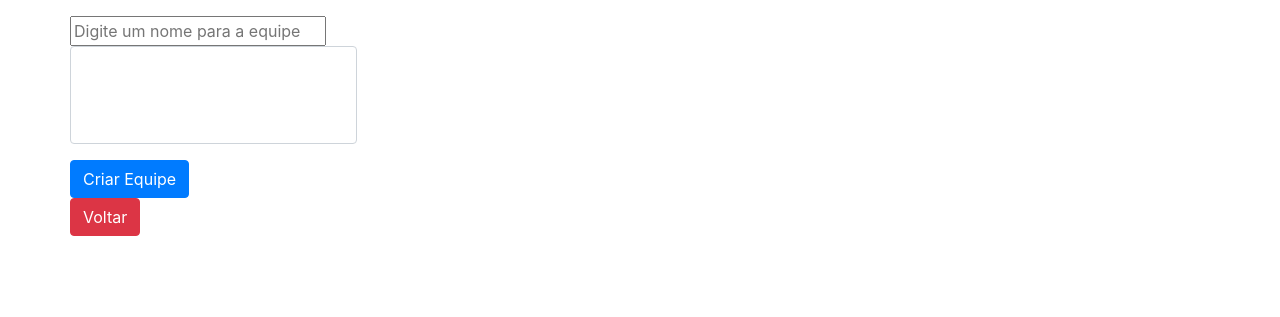
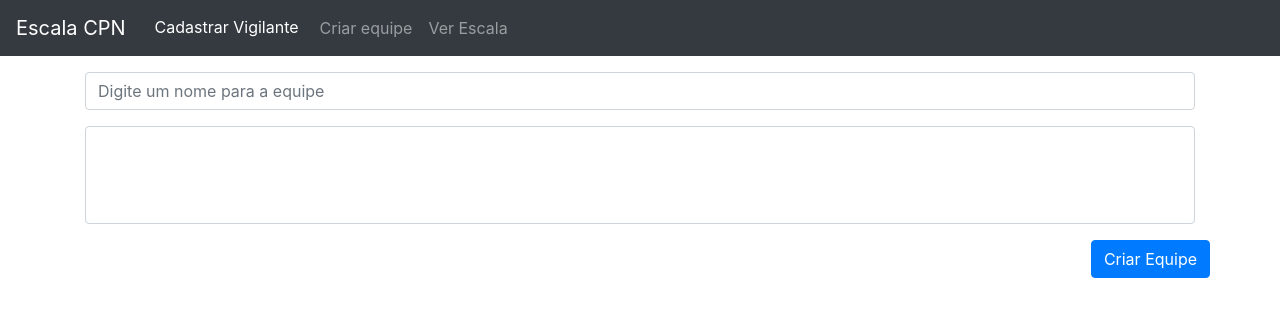
Before and after one commit to GuiRufino/cps-teste, a PHP site: page /views/cadastro/equipe.php in a window 1280 px wide. Shown: the top 317 px of the page. Run offline with PHP 8.4, Linux system fonts and the light colour scheme; lists and menus that the app fills with data are empty.

Commit message:
escala introduzida

```diff
--- a/Models/Equipe.php
+++ b/Models/Equipe.php
@@ -20,6 +20,7 @@ class Equipe{
         if (!$query) {
             error_log($this->db->error . PHP_EOL);
             return false;
+            exit;
         }
 
         return true;
@@ -28,22 +29,32 @@ class Equipe{
     public function vigilante_equipe($matriculas)
     {
         $sql = "SELECT id FROM equipe WHERE nome_equipe = '$this->name';";
-        $equipe_id = $this->db->query($sql);
+        $equipe = $this->db->query($sql);
 
-        if (!$equipe_id) {
+        if (!$equipe) {
             error_log($this->db->error . PHP_EOL);
             return false;
+            exit;
         }
-        $equipe_id = mysqli_fetch_assoc($equipe_id);
-        $equipe_id = $equipe_id['id'];
+        $equipe = mysqli_fetch_assoc($equipe);
+        $equipe_id = $equipe['id'];
 
         for($i = 0; $i < count($matriculas); ++$i){
-            $sql = "UPDATE funcionario SET equipe = '$equipe_id' WHERE matricula = '$matriculas[$i]';";
-            $query = $this->db->query($sql);
+           $sql = "SELECT equipe FROM funcionario WHERE id = ('$equipe_id')";
+           $query = $this->db->query($sql);
 
-            if (!$query) {
+           if (mysqli_num_rows($query) > 0) {
+               return false;
+               exit;
+           }
+
+            $sql_equipe_funcionario = "UPDATE funcionario SET equipe = '$equipe_id' WHERE matricula = '$matriculas[$i]';";
+            $query_funcionario = $this->db->query($sql_equipe_funcionario);
+
+            if (!$query_funcionario) {
                 error_log($this->db->error . PHP_EOL);
                 return false;
+                exit;
             }
         }
 
--- a/Models/Vigilante.php
+++ b/Models/Vigilante.php
@@ -17,6 +17,7 @@ class Vigilante {
 
         if (!$this->db->query($sql)) {
             return false;
+            exit;
         }
         return true;
     }
@@ -28,14 +29,7 @@ class Vigilante {
         if (!$query) {
             error_log($this->db->error . PHP_EOL);
             return false;
+            exit;
         }
     }
-
-    // public function excluir($matricula){
-
-    // }
-
-    // public function editar($matricula){
-
-    // }
 }
--- a/views/cadastro/equipe.php
+++ b/views/cadastro/equipe.php
@@ -18,27 +18,28 @@ if (isset($_SESSION['equipes'])) {
   } else {
     $equipes = [];
   }
+  ?>
 
+  <div class="container">
+    <?php
          if (isset($_SESSION['aviso'])) {
           echo $_SESSION['aviso'];
           unset($_SESSION['aviso']);
         }
     ?>
-
-    <div class="container">
-        <div class="row mt-3">
-            <div class="input-group mb-3">
+    <div class=" mt-3">
+      <div class="form-group">
         <form action="../../actions/equipe/cadastro.php" method="post">
-            <input type="text" name="nome" class="input-form" placeholder="Digite um nome para a equipe" required>
-                <select class="custom-select" id="inputGroupSelect03" name="equipe[]" multiple>
+          <input type="text" name="nome" class="form-control mb-3" placeholder="Digite um nome para a equipe" required>
+          <select class="form-control" id="inputGroupSelect03" name="equipe[]" id="options" multiple="multiple">
             <?php foreach ($funcionarios as $funcionario): ?>
             <option value="<?php echo $funcionario['matricula']; ?>"><?php echo $funcionario['nome_funcionario']; ?></option>
             <?php endforeach;?>
           </select>
         </div>
       </div>
-        <div class="row">
-                <button type="submit" class="btn btn-primary">Criar Equipe</button>
+      <div class="row justify-content-end">
+        <button id="send" type="submit" class="btn btn-primary">Criar Equipe</button>
       </form>
     </div>
     <div class="row">
@@ -61,16 +62,7 @@ if (isset($_SESSION['aviso'])) {
       </table>
       <?php endif; ?>
     </div>
-        <div class="row">
-        <a href="../../index.php" class="btn btn-danger">Voltar</a>
-        </div>
+
   </div>
 </body>
-<script>
-//     $("select").change(function () {
-//       if($("select option:selected").length > 4) {
-
-//       }
-//   });
-</script>
 </html>
--- a/views/header.php
+++ b/views/header.php
@@ -5,7 +5,50 @@
     <meta name="viewport" content="width=device-width, initial-scale=1.0">
     <link rel="stylesheet" href="https://stackpath.bootstrapcdn.com/bootstrap/4.3.1/css/bootstrap.min.css" integrity="sha384-ggOyR0iXCbMQv3Xipma34MD+dH/1fQ784/j6cY/iJTQUOhcWr7x9JvoRxT2MZw1T" crossorigin="anonymous">
     <script src="https://code.jquery.com/jquery-3.3.1.slim.min.js" integrity="sha384-q8i/X+965DzO0rT7abK41JStQIAqVgRVzpbzo5smXKp4YfRvH+8abtTE1Pi6jizo" crossorigin="anonymous"></script>
-<script src="https://cdnjs.cloudflare.com/ajax/libs/popper.js/1.14.7/umd/popper.min.js" integrity="sha384-UO2eT0CpHqdSJQ6hJty5KVphtPhzWj9WO1clHTMGa3JDZwrnQq4sF86dIHNDz0W1" crossorigin="anonymous"></script>
-<script src="https://stackpath.bootstrapcdn.com/bootstrap/4.3.1/js/bootstrap.min.js" integrity="sha384-JjSmVgyd0p3pXB1rRibZUAYoIIy6OrQ6VrjIEaFf/nJGzIxFDsf4x0xIM+B07jRM" crossorigin="anonymous"></script>
+    <script src="https://cdnjs.cloudflare.com/ajax/libs/popper.js/1.14.7/umd/popper.min.js" integrity="sha384-UO2eT0CpHqdSJQ6hJty5KVphtPhzWj9WO1clHTMGa3JDZwrnQq4sF86dIHNDz0W1" crossorigin="anonymous"></script>
+    <script src="https://stackpath.bootstrapcdn.com/bootstrap/4.3.1/js/bootstrap.min.js" integrity="sha384-JjSmVgyd0p3pXB1rRibZUAYoIIy6OrQ6VrjIEaFf/nJGzIxFDsf4x0xIM+B07jRM" crossorigin="anonymous"></script>
     <title><?php echo $title; ?></title>
 </head>
+<body>
+    <nav class="navbar navbar-expand-lg navbar-dark bg-dark">
+        <a class="navbar-brand" href="<?php echo $_SERVER['SERVER_NAME']; ?>">Escala CPN</a>
+        <div class="collapse navbar-collapse" id="conteudoNavbarSuportado">
+            <ul class="navbar-nav mr-auto">
+                <li class="nav-item">
+                    <button type="button" class="btn btn-dark" data-toggle="modal" data-target="#modalExemplo">
+                        Cadastrar Vigilante
+                    </button>
+                </li>
+                <li class="nav-item">
+                    <a class="nav-link" href="<?php $server; ?>/actions/equipe/show-equipe.php">Criar equipe</a>
+                </li>
+                <li class="nav-item">
+                    <a class="nav-link" href="<?php $server; ?>/actions/escala/index.php"/>Ver Escala</a>
+                </li>
+            </ul>
+        </div>
+    </nav>
+
+    <!-- Modal -->
+<div class="modal fade" id="modalExemplo" tabindex="-1" role="dialog" aria-labelledby="exampleModalLabel" aria-hidden="true">
+    <div class="modal-dialog" role="document">
+        <div class="modal-content">
+            <div class="modal-header">
+                <h5 class="modal-title" id="exampleModalLabel">Cadastro de Vigilante</h5>
+                <button type="button" class="close" data-dismiss="modal" aria-label="Fechar">
+                    <span aria-hidden="true">&times;</span>
+                </button>
+            </div>
+            <div class="modal-body">
+                <form class="form-inline" action="../../actions/funcionario/cadastro.php" method="post">
+                    <div class="form-group mx-sm-3 mb-2">
+                        <input type="text" name="name" class="form-control" id="inputName" placeholder="Nome do Vigilante" required>
+                    </div>
+                </div>
+                <div class="modal-footer">
+                    <button type="submit" class="btn btn-success mb-2">Cadastrar</button>
+                </form>
+            </div>
+        </div>
+    </div>
+</div>
```
Also changed, not shown: actions/equipe/cadastro.php (+3 -4 lines), actions/escala/index.php (+55 -32 lines), actions/funcionario/cadastro.php (+6 -3 lines), views/cadastro/index.php (deleted, +0 -25 lines), views/home/index.php (+11 -9 lines). Lines whose indentation alone changed are shown as unchanged.
